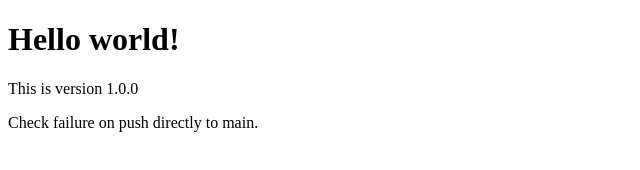
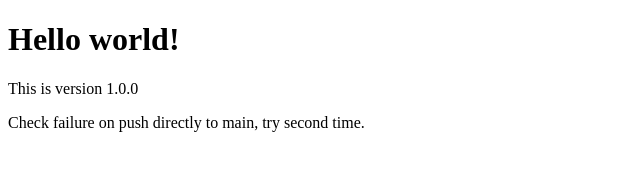
Before and after one commit to Yao-C/pr-preview, a plain HTML site: page public/index.html in a window 1280 px wide. Shown: the whole page, without its empty margins (0-640 px from the left). Drawn offline with Linux system fonts and the light colour scheme.

Commit message:
Try second push to main

```diff
--- a/public/index.html
+++ b/public/index.html
@@ -12,7 +12,7 @@
   <h1>Hello world!</h1>
 
   <p>This is version 1.0.0</p>
-  <p>Check failure on push directly to main.</p>
+  <p>Check failure on push directly to main, try second time.</p>
 </body>
 
 </html>
```
